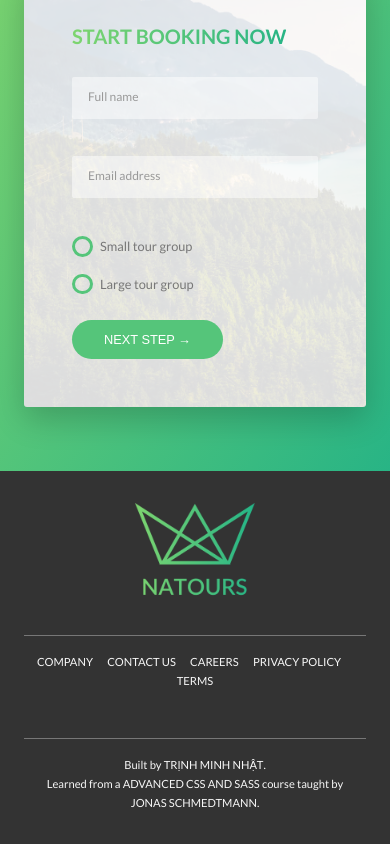
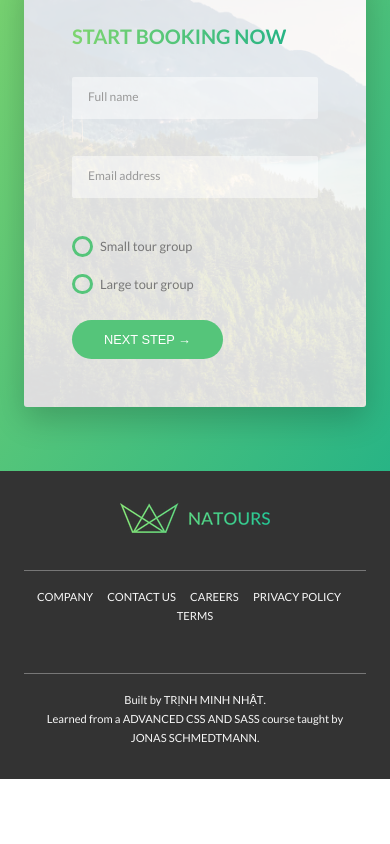
Before and after one commit to trinhminhnhat/html-css-natours, a website: page index.html in a window 390 px wide. Shown: the part 6198-7042 px from the top of the page. After the commit the page ends 6977 px from the top, so only its background shows below. Drawn offline with Linux system fonts and the light colour scheme.

Commit message:
style: Responsive Images in HTML - Art Direction and Density Switching

```diff
--- a/index.html
+++ b/index.html
@@ -365,7 +365,21 @@
 
     <footer class="footer">
         <div class="footer__logo-box">
-            <img src="./img/logo-green-2x.png" alt="Logo" class="footer__logo">
+            <!-- * Responsive Images: Art Direction -->
+            <picture class="footer__logo">
+                <!-- use src attr in case browser does not support scrset -->
+                <source src="img/logo-green-small-2x.png"
+                    srcset="img/logo-green-small-1x.png 1x, img/logo-green-small-2x.png 2x" media="(max-width: 37.5em)">
+                <img src="img/logo-green-2x.png" srcset="img/logo-green-1x.png 1x, img/logo-green-2x.png 2x" alt="Logo">
+            </picture>
+
+            <!-- * Normal method -->
+            <!-- <img src="img/logo-green-2x.png" alt="Logo" class="footer__logo"> -->
+
+            <!-- * Responsive Images: Density Switching (1x, 2x is density descriptors) -->
+            <!-- use src attr in case browser does not support scrset -->
+            <!-- <img src="img/logo-green-2x.png" srcset="img/logo-green-1x.png 1x, img/logo-green-2x.png 2x" alt="Logo"
+                class="footer__logo"> -->
         </div>
         <div class="row">
             <div class="col-1-of-2">
```
